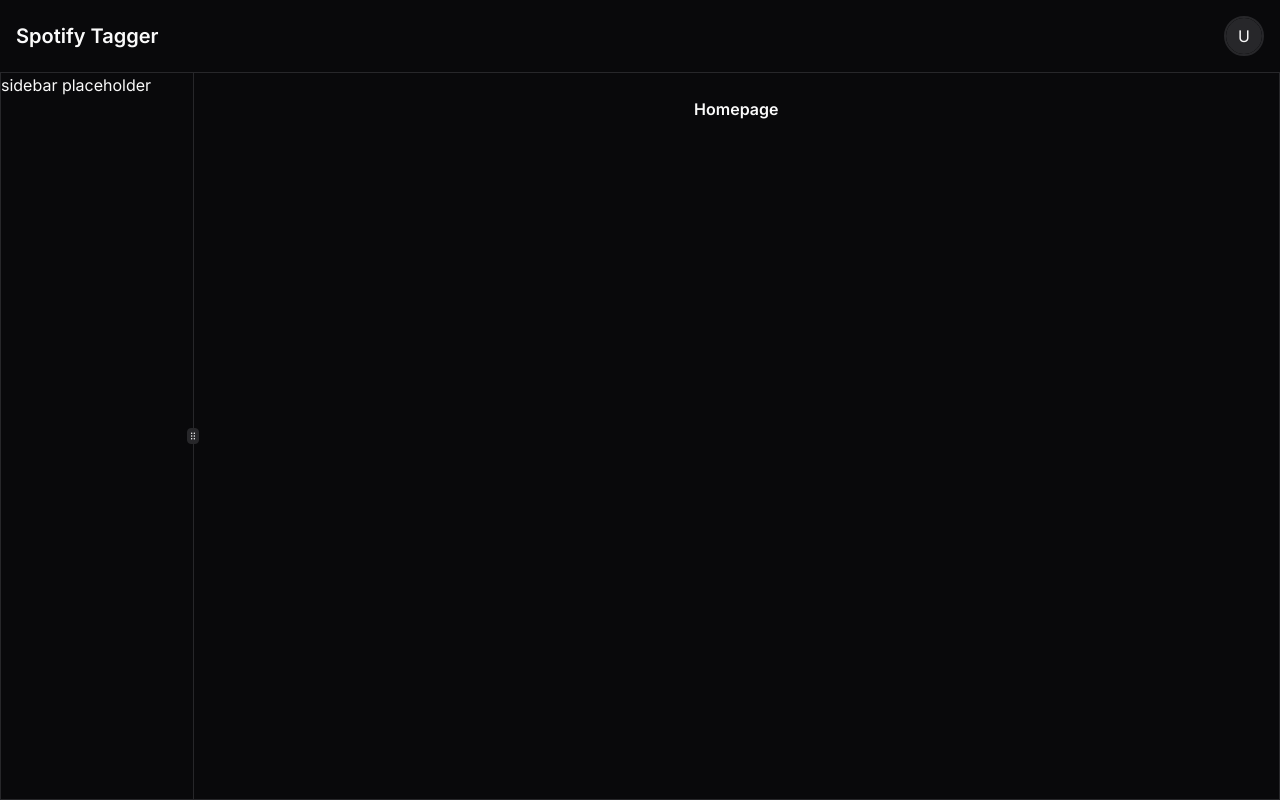
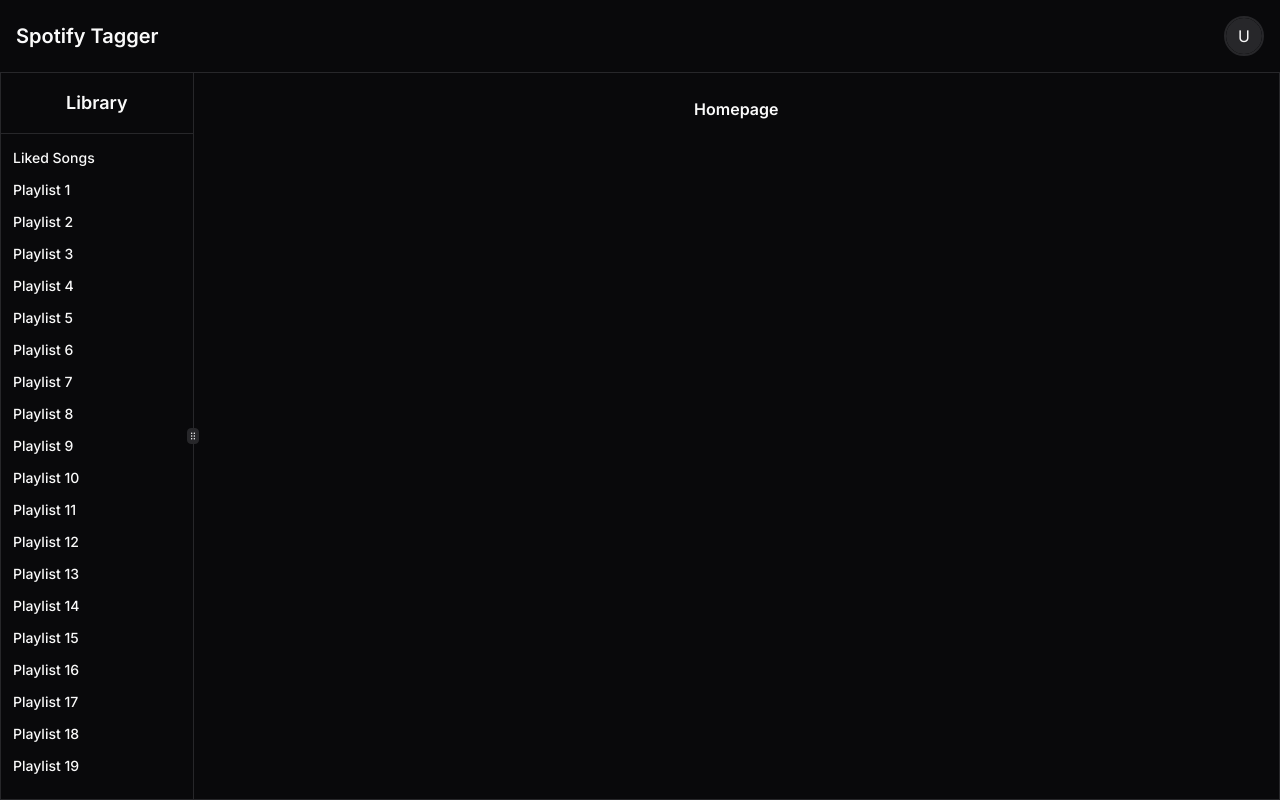
Before and after one commit to becpeck/spotify-tagger, a Next.js app: page / in a window 1280 px wide. Built offline with nearby package versions, Linux system fonts and the light colour scheme.

Commit message:
readded shadcn separator, moved sidebar

```diff
--- a/src/app/(player)/layout.tsx
+++ b/src/app/(player)/layout.tsx
@@ -6,6 +6,7 @@ import {
 import { ScrollArea } from "@/components/ui/scroll-area";
 
 import Header from "@/app/(player)/header";
+import Sidebar from "@/app/(player)/sidebar";
 
 export default function PlayerLayout({
   children,
@@ -20,8 +21,7 @@ export default function PlayerLayout({
         className="h-full w-full border"
       >
         <ResizablePanel defaultSize={15} minSize={10}>
-          sidebar placeholder
-          {/* <Sidebar /> */}
+          <Sidebar />
         </ResizablePanel>
         <ResizableHandle withHandle />
         <ResizablePanel defaultSize={85}>
--- /dev/null
+++ b/src/app/(player)/sidebar.tsx
@@ -0,0 +1,46 @@
+import Link from "next/link";
+
+import { ScrollArea } from "@/components/ui/scroll-area";
+import { Separator } from "@/components/ui/separator";
+import { buttonVariants } from "@/components/ui/button";
+
+import { cn } from "@/lib/utils";
+
+const playlistData = Array.from({ length: 30 }, (_, i) => ({ id: i + 1, name: `Playlist ${i + 1}` }));
+
+export default function Sidebar() {
+  return (
+    <div className="flex flex-col h-full items-center">
+      <h2 className="text-lg font-semibold p-4">Library</h2>
+      <Separator />
+      <ScrollArea className="w-full py-2">
+        <ul className="flex flex-col">
+          <Link
+              key="Liked Songs"
+              href={`/collection/tracks`}
+              className={cn(
+                buttonVariants({ variant: "ghost", size: "sm" }),
+                "justify-start text-sm rounded-none",
+              )}
+            >
+              Liked Songs
+          </Link>
+          {
+            playlistData.map((playlist) => (
+              <Link
+                key={playlist.id}
+                href={`/playlist/${playlist.id}`}
+                className={cn(
+                  buttonVariants({ variant: "ghost", size: "sm" }),
+                  "justify-start text-sm rounded-none",
+                )}
+              >
+                {playlist.name}
+              </Link>
+            ))
+          }
+        </ul>
+      </ScrollArea>
+    </div>
+  );
+}
--- a/src/components/ui/separator.tsx
+++ b/src/components/ui/separator.tsx
@@ -1,3 +1,5 @@
+"use client"
+
 import * as React from "react"
 import * as SeparatorPrimitive from "@radix-ui/react-separator"
 
```
